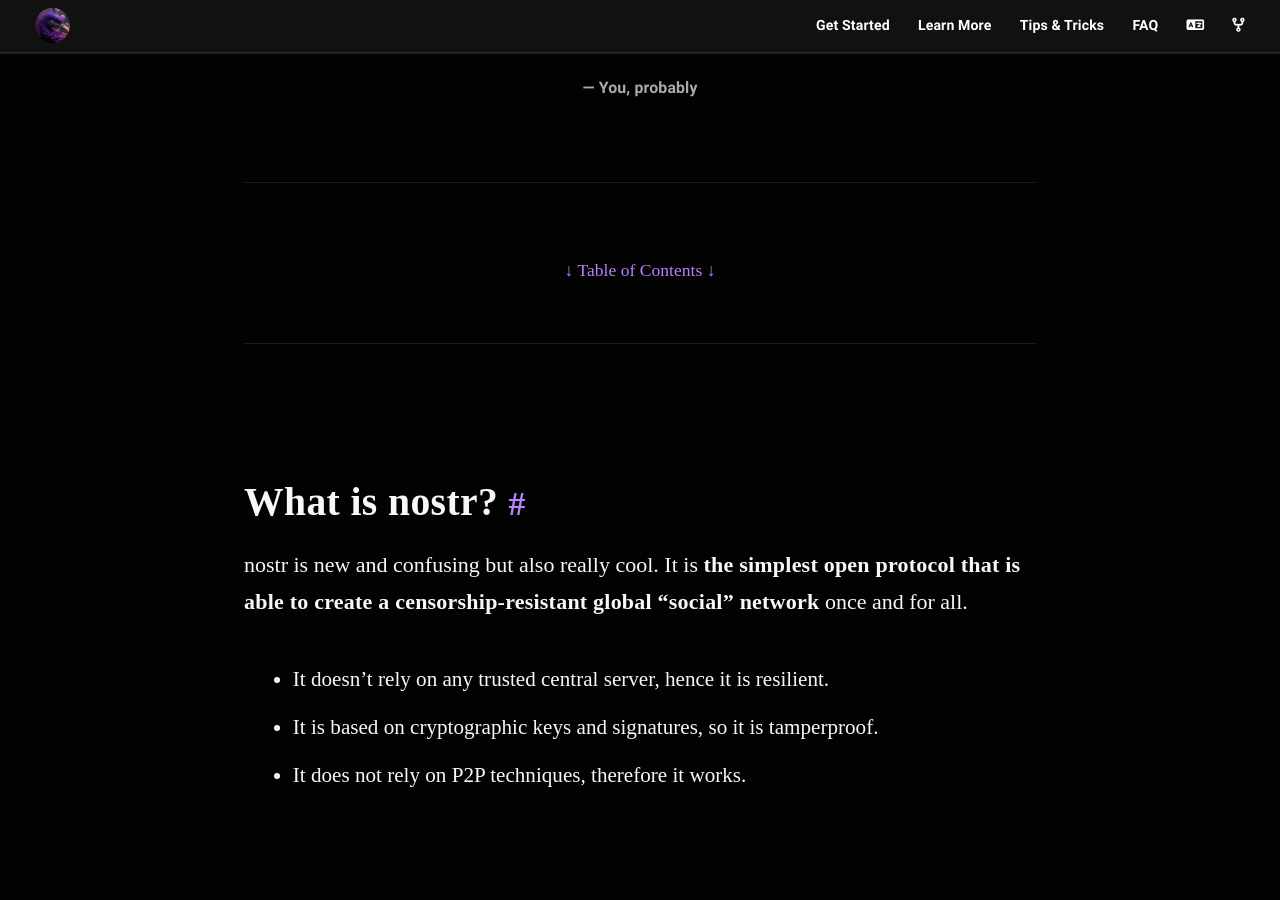
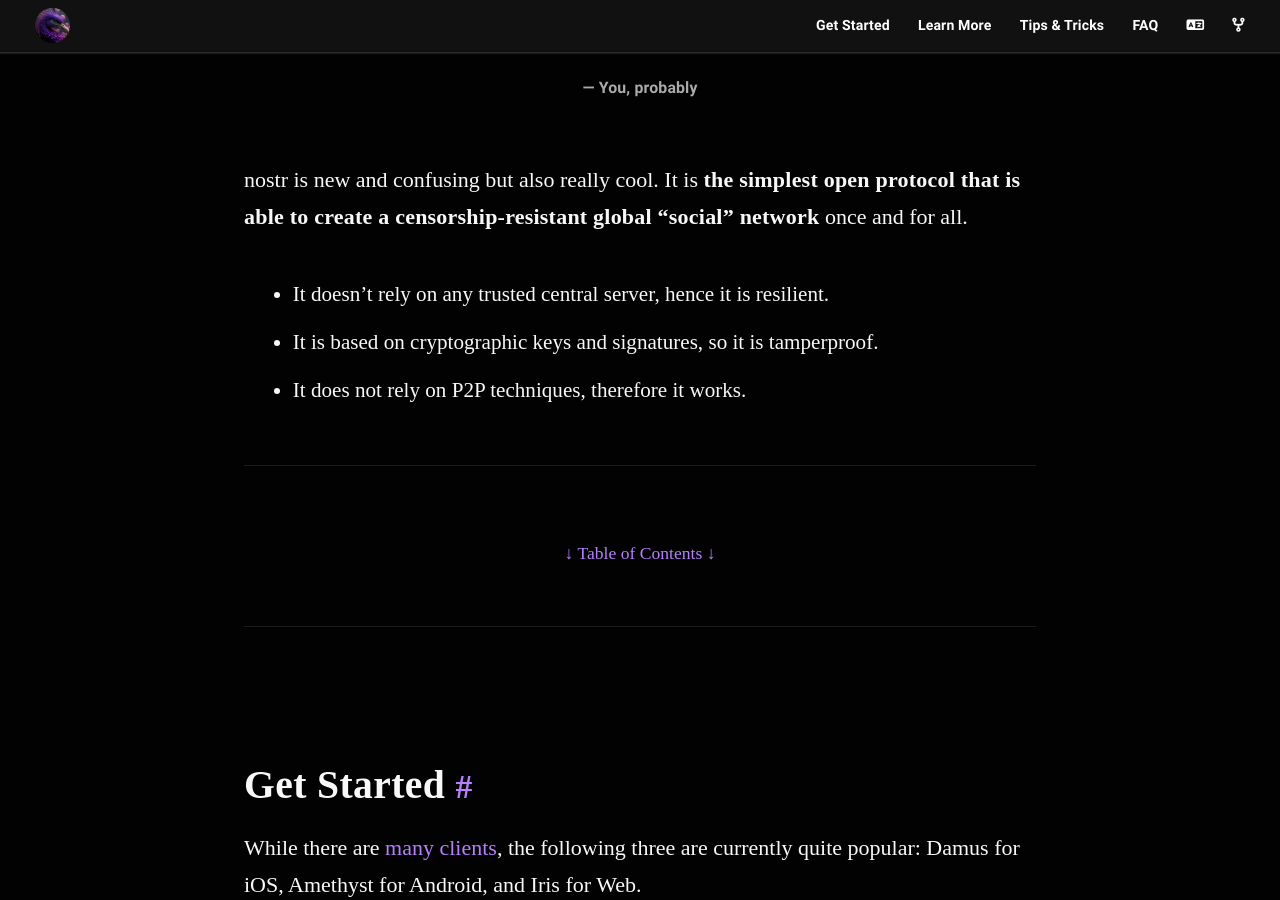
Before and after one commit to nostr-resources/nostr-resources.github.io, a Jekyll site: the page built from index.md, in a window 1280 px wide and 900 px high, scrolled down 703 px. Built offline with Jekyll 4.4.1, drawn with Linux system fonts in a browser that asks for light colours; some web fonts are replaced; part of the change alters nothing that is shown.

Commit message:
style: move link to ToC down

```diff
--- a/index.md
+++ b/index.md
@@ -26,6 +26,14 @@ redirect_from: resources
 >
 ><cite>You, probably</cite>
 
+
+nostr is new and confusing but also really cool. It is **the simplest open protocol that is able to create a
+censorship-resistant global "social" network** once and for all.
+
+- It doesn't rely on any trusted central server, hence it is resilient.
+- It is based on cryptographic keys and signatures, so it is tamperproof.
+- It does not rely on P2P techniques, therefore it works.
+
 ---
 
 <center>
@@ -33,15 +41,6 @@ redirect_from: resources
 </center>
 
 ---
-
-# What is nostr?
-
-nostr is new and confusing but also really cool. It is **the simplest open protocol that is able to create a
-censorship-resistant global "social" network** once and for all.
-
-- It doesn't rely on any trusted central server, hence it is resilient.
-- It is based on cryptographic keys and signatures, so it is tamperproof.
-- It does not rely on P2P techniques, therefore it works.
 
 # Get Started
 
```
